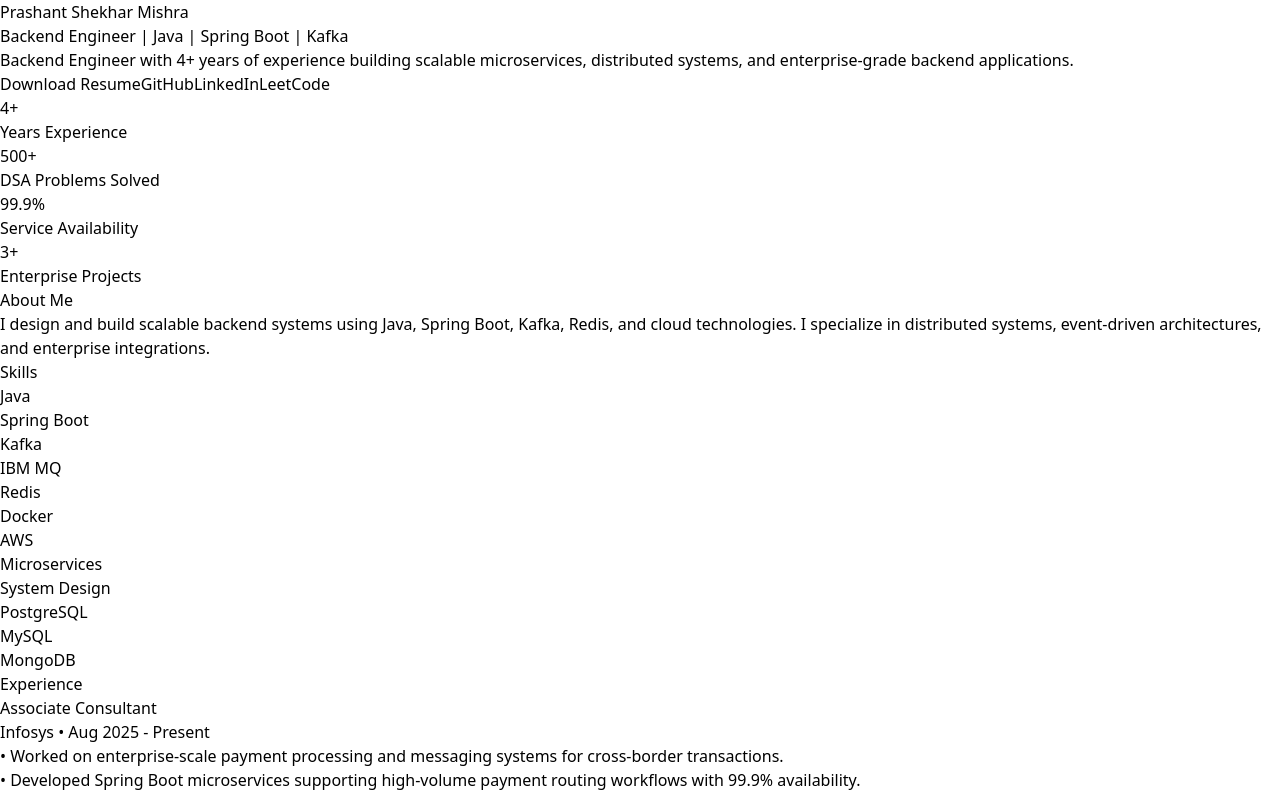
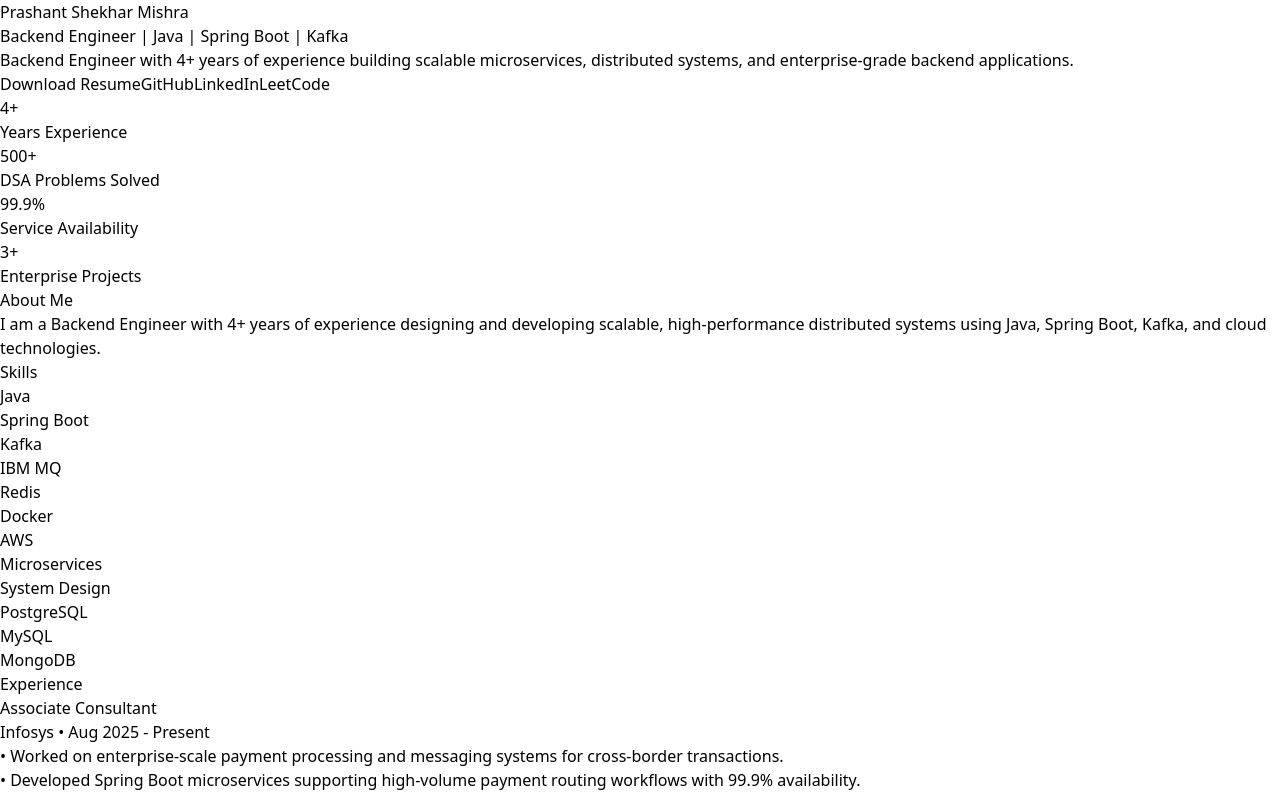
Before and after one commit to PrashantShekhar-Mishra/my-portfolio, a React app: page / in a window 1280 px wide. Shown: the top 796 px of the page. Built offline with nearby package versions, Linux system fonts and the light colour scheme; the HTML template or start-up script is replaced by a standard one.

Commit message:
update portfolio

```diff
--- a/src/App.tsx
+++ b/src/App.tsx
@@ -103,21 +103,21 @@
           </a>
 
           <a
-            href="https://github.com/"
+            href="https://github.com/PrashantShekhar-Mishra/"
             className="px-6 py-3 border border-slate-700 rounded-lg"
           >
             GitHub
           </a>
 
           <a
-            href="https://linkedin.com/"
+            href="https://www.linkedin.com/in/prashant-shekhar-mishra/"
             className="px-6 py-3 border border-slate-700 rounded-lg"
           >
             LinkedIn
           </a>
 
           <a
-            href="https://leetcode.com/"
+            href="https://leetcode.com/u/prashantsmishra024"
             className="px-6 py-3 border border-slate-700 rounded-lg"
           >
             LeetCode
@@ -147,9 +147,9 @@
         <h2 className="text-4xl font-bold mb-8">About Me</h2>
 
         <p className="text-slate-300 leading-8 text-lg">
-          I design and build scalable backend systems using Java, Spring Boot,
-          Kafka, Redis, and cloud technologies. I specialize in distributed systems,
-          event-driven architectures, and enterprise integrations.
+          I am a Backend Engineer with 4+ years of experience designing and
+          developing scalable, high-performance distributed systems using
+          Java, Spring Boot, Kafka, and cloud technologies.
         </p>
       </section>
 
```
